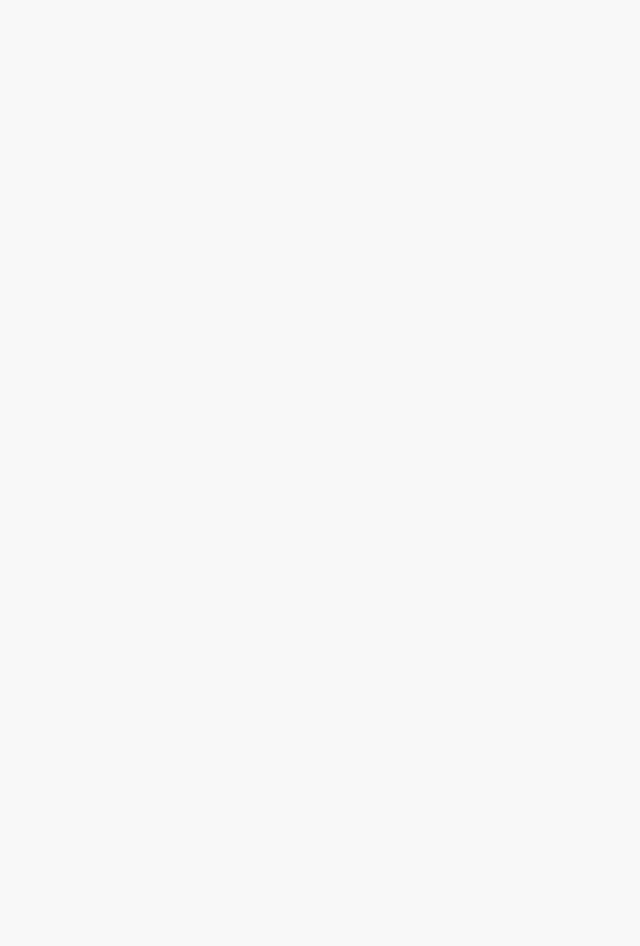
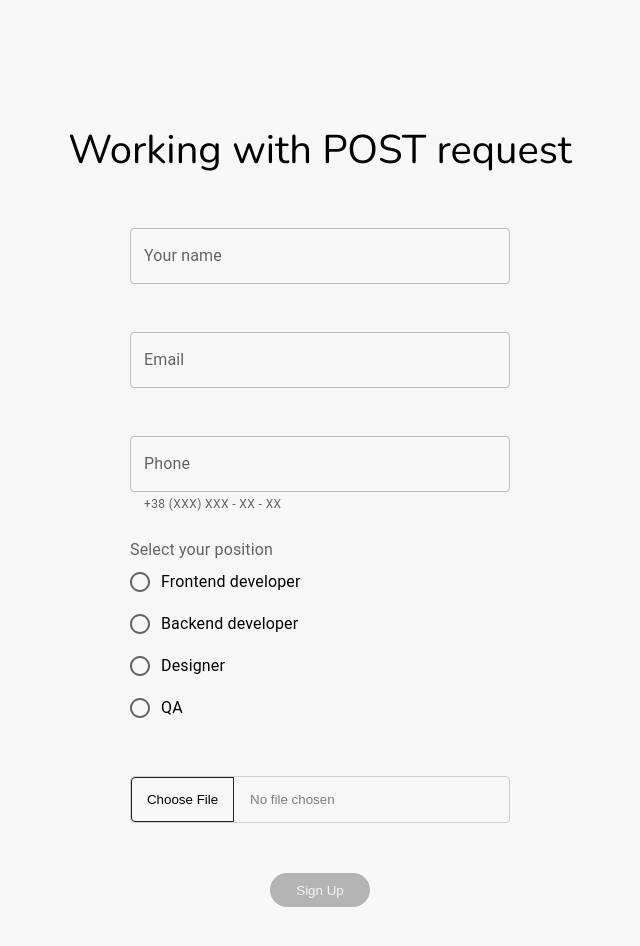
Before and after one commit to vladkvlchk/employee-list, a React (Create React App) app: page / in a window 1280 px wide. Shown: the part 960-1906 px from the top of the page, without its empty margins (320-960 px from the left). Before the commit the page ends 950 px from the top, so only its background shows below. Built offline with nearby package versions, Linux system fonts and the light colour scheme; no server answers.

Commit message:
form styles

```diff
--- a/package.json
+++ b/package.json
@@ -3,6 +3,9 @@
   "version": "0.1.0",
   "private": true,
   "dependencies": {
+    "@emotion/react": "^11.11.1",
+    "@emotion/styled": "^11.11.0",
+    "@mui/material": "^5.15.0",
     "@testing-library/jest-dom": "^5.14.1",
     "@testing-library/react": "^13.0.0",
     "@testing-library/user-event": "^13.2.1",
--- a/src/components/MyButton/MyButton.jsx
+++ b/src/components/MyButton/MyButton.jsx
@@ -1,8 +1,11 @@
 import styles from "./MyButton.module.scss";
 
-const MyButton = ({ children, onClick }) => {
+const MyButton = ({ children, onClick, disabled = false }) => {
   return (
-    <button className={styles.myButton} onClick={onClick}>
+    <button
+    className={disabled ? styles.myButton_disabled : styles.myButton}
+    onClick={onClick}
+    disabled={disabled}>
       {children}
     </button>
   );
--- a/src/components/MyButton/MyButton.module.scss
+++ b/src/components/MyButton/MyButton.module.scss
@@ -9,3 +9,15 @@
     border-radius: 17px;
     cursor: pointer;
 }
+
+.myButton_disabled{
+    background-color: #B4B4B4;
+    color: rgba(255, 255, 255, 0.87);
+    border: none;
+    width: fit-content;
+    min-width: 100px;
+    margin: 0 10px;
+    height: 34px;
+    border-radius: 17px;
+    cursor: pointer;
+}
--- a/src/pages/Main/Main.jsx
+++ b/src/pages/Main/Main.jsx
@@ -3,6 +3,14 @@ import MyButton from "../../components/MyButton/MyButton";
 import axios from "../../axios";
 import styles from "./Main.module.scss";
 import EmployeeCard from "../../components/EmployeeCard/EmployeeCard";
+import {
+  RadioGroup,
+  TextField,
+  FormControlLabel,
+  Radio,
+  FormLabel,
+  Button,
+} from "@mui/material";
 
 const Main = () => {
   const [employees, setEmployees] = React.useState([]);
@@ -33,9 +41,9 @@ const Main = () => {
     console.log(page);
   };
 
-  React.useEffect(() => {
-    getTeam();
-  }, []);
+  // React.useEffect(() => {
+  //   getTeam();
+  // }, []);
 
   return (
     <main>
@@ -72,6 +80,93 @@ const Main = () => {
           <></>
         )}
       </section>
+      <section className={styles.formSection}>
+        <h1>Working with POST request</h1>
+        <form>
+          <TextField
+            className={styles.inputText}
+            id="outlined-basic"
+            label="Your name"
+            variant="outlined"
+          />
+          <TextField
+            className={styles.inputText}
+            id="outlined-basic"
+            label="Email"
+            variant="outlined"
+          />
+          <TextField
+            className={styles.inputText}
+            id="outlined-basic"
+            label="Phone"
+            variant="outlined"
+            helperText="+38 (XXX) XXX - XX - XX"
+          />
+          <FormLabel id="demo-radio-buttons-group-label">
+            Select your position
+          </FormLabel>
+          <RadioGroup
+            aria-labelledby="demo-radio-buttons-group-label"
+            defaultValue="female"
+            name="radio-buttons-group"
+          >
+            <FormControlLabel
+              value="Frontend developer"
+              control={
+                <Radio
+                  sx={{
+                    "&.Mui-checked": {
+                      color: "rgba(0, 189, 211, 1)",
+                    },
+                  }}
+                />
+              }
+              label="Frontend developer"
+            />
+            <FormControlLabel
+              value="Backend developer"
+              control={
+                <Radio
+                  sx={{
+                    "&.Mui-checked": {
+                      color: "rgba(0, 189, 211, 1)",
+                    },
+                  }}
+                />
+              }
+              label="Backend developer"
+            />
+            <FormControlLabel
+              value="Designer"
+              control={
+                <Radio
+                  sx={{
+                    "&.Mui-checked": {
+                      color: "rgba(0, 189, 211, 1)",
+                    },
+                  }}
+                />
+              }
+              label="Designer"
+            />
+            <FormControlLabel
+              value="QA"
+              control={
+                <Radio
+                  sx={{
+                    "&.Mui-checked": {
+                      color: "rgba(0, 189, 211, 1)",
+                    },
+                  }}
+                />
+              }
+              label="QA"
+            />
+          </RadioGroup>
+          <input type="file" />
+          <MyButton disabled>Sign Up</MyButton>
+        </form>
+      </section>
     </main>
   );
 };
--- a/src/pages/Main/Main.module.scss
+++ b/src/pages/Main/Main.module.scss
@@ -1,6 +1,7 @@
 main {
   max-width: 1170px;
   margin: 0 auto;
+  margin-bottom: 100px;
   display: flex;
   flex-direction: column;
   align-items: center;
@@ -24,6 +25,7 @@ main {
 
   .teamSection {
     margin-top: 100px;
+    margin-bottom: 106.8px;
     text-align: center;
 
     .employeeList {
@@ -31,6 +33,45 @@ main {
       display: flex;
       flex-wrap: wrap;
       justify-content: center;
+    }
+  }
+
+  .formSection {
+    form {
+      display: flex;
+      flex-direction: column;
+      width: 380px;
+      margin: 30px auto;
+
+      .inputText {
+        margin: 24px 0;
+        color: rgba(126, 126, 126, 1);
+      }
+
+      input[type="radio"] {
+        border: 1px solid #D0CFCF;
+      }
+
+      input[type="file"] {
+        border: 1px solid rgba(208, 207, 207, 1);
+        border-radius: 4px;
+        margin-top: 47px;
+        margin-bottom: 50px;
+        color: #7e7e7e;
+      }
+
+      input[type="file"]::file-selector-button {
+        padding: 14px 15px;
+        margin-right: 16px;
+        background: none;
+        border: 1px solid rgb(0, 0, 0, 0.87);
+        border-radius: 4px 0 0 4px;
+        color: rdb(0, 0, 0, 0.87);
+      }
+
+      button{
+        margin: auto;
+      }
     }
   }
 }
```
Also changed, not shown: 1 other file (tests, documents, lock files or other folders).
